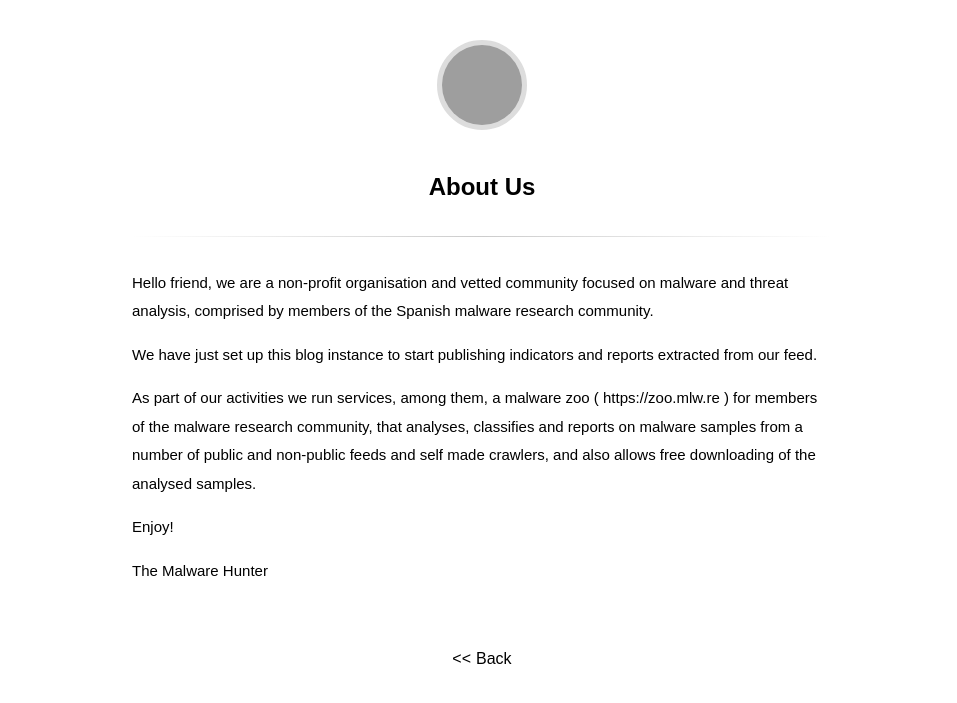
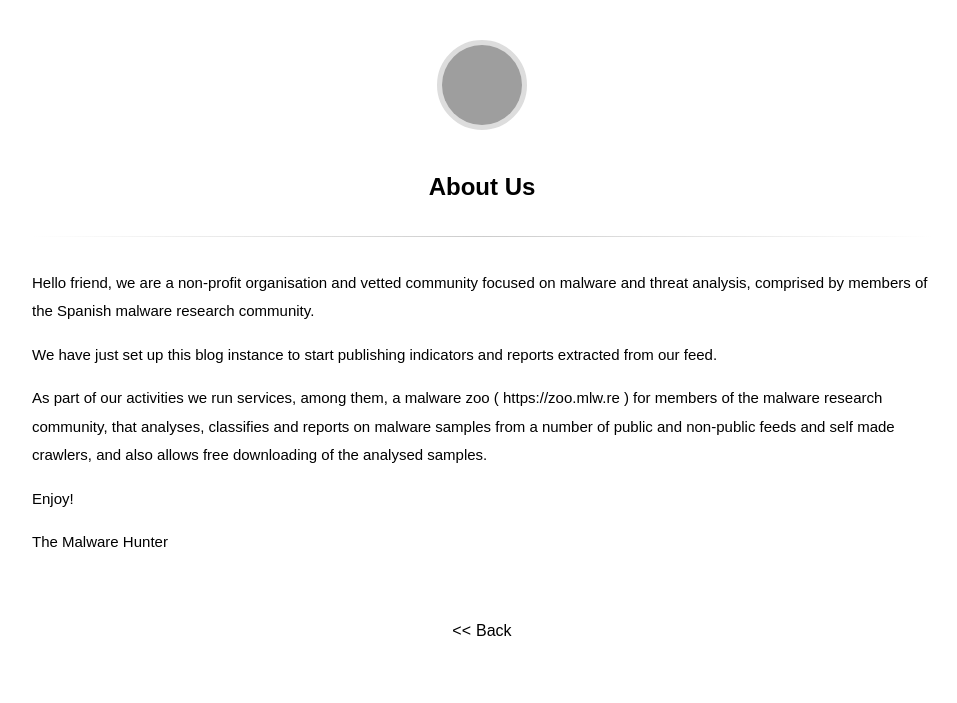
Before and after one commit to mlwre/mlwre.github.io, a Jekyll site: the page built from about.md, in a window 1280 px wide. Shown: the top 703 px of the page, without its empty margins (158-1115 px from the left). Built offline with Jekyll 4.4.1, drawn with Linux system fonts in a browser that asks for light colours; some web fonts are replaced; grey boxes are pictures that could not be loaded.

Commit message:
Update main.scss

```diff
--- a/_sass/main.scss
+++ b/_sass/main.scss
@@ -251,7 +251,7 @@ iframe {
   width: 100%;
 }
 article {
-  max-width: 700px;
+  max-width: 900px;
   margin: 0 auto;
   .title {
     line-height: 1.4em;
```
